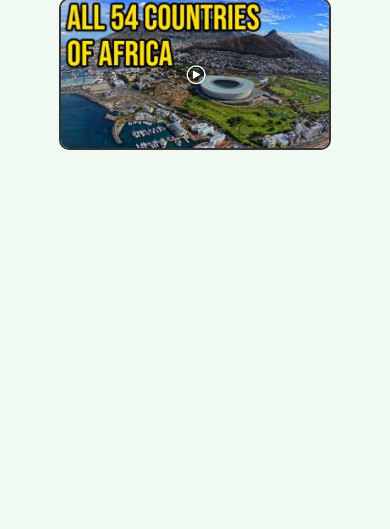
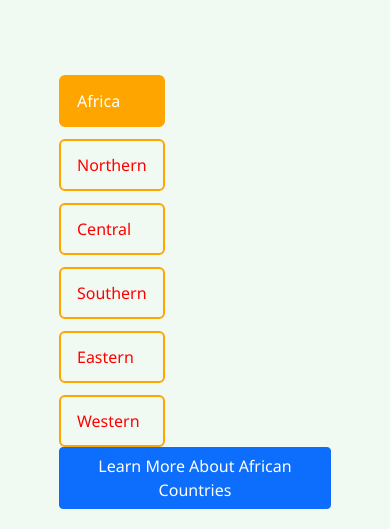
Before and after one commit to ganzafelix/african-colonial-map, a Flask app: page /africa in a window 390 px wide. Shown: the part 1008-1537 px from the top of the page. Before the commit the page ends 1158 px from the top, so only its background shows below. Run offline with Flask 3, Linux system fonts and the light colour scheme; some libraries are stand-ins or nearby versions.

Commit message:
Made the africa map more interactive

```diff
--- /dev/null
+++ b/static/africa.js
@@ -0,0 +1,15 @@
+const regionButtons = document.querySelectorAll(".region-buttons button");
+const map = document.getElementById("map");
+
+regionButtons.forEach(button => {
+  button.addEventListener("click", () => {
+    // Remove "active" from all buttons
+    regionButtons.forEach(btn => btn.classList.remove("active"));
+    button.classList.add("active");
+
+    // Get which map to show
+    const mapKey = button.getAttribute("data-map");
+    map.setAttribute("src", `static/maps/${mapKey}.png`);
+    map.setAttribute("alt", `${mapKey} region of Africa`);
+  });
+});
--- a/static/main.css
+++ b/static/main.css
@@ -130,6 +130,31 @@ body {
   color: white;
 }
 
+.region-buttons {
+  display: flex;
+  flex-direction: column;
+  gap: 12px;
+  margin-top: 30px;
+}
+
+.region-buttons button {
+  padding: 12px 16px;
+  font-size: 1rem;
+  background-color: transparent;
+  border: 2px solid orange;
+  color: red;
+  cursor: pointer;
+  border-radius: 6px;
+  text-align: left;
+  transition: all 0.2s ease-in-out;
+}
+
+.region-buttons button:hover,
+.region-buttons button.active {
+  background-color: orange;
+  color: white;
+}
+
 /* Highlight the active nav link */
 .active-link {
   color: #000000 !important;  /* Deep purple, complementary to yellow */
--- a/templates/africa.html
+++ b/templates/africa.html
@@ -3,26 +3,38 @@
 {% block title %}Explore Africa | AfroMaps{% endblock %}
 
 {% block content %}
-  <section class="africa-section">
-    <div class="text-center mb-4">
+  <main>
     <p class="lead text-center">
       Discover <strong>Africa as it is today</strong> — 54 independent countries, vibrant cities, and rich cultural diversity.<br><br>
-            Use the <strong>interactive map</strong> to <strong>search for any country</strong> and jump straight to its <strong>Wikipedia page</strong> for quick, detailed information.<br><br>
-            You can also learn more about the continent through our <strong>featured video</strong>.<br><br>
+      Use the interactive map to <strong>search for any country</strong> and jump straight to its <strong>Wikipedia page</strong> for quick, detailed information.<br><br>
       Once you've explored, head over to the <strong>Quiz page</strong> to <strong>test your knowledge</strong> and see how much you’ve learned!
     </p>
+
+    <p class="note text-center mt-3">
+      🧾 <strong>Disclaimer:</strong> Country borders and regions shown here follow designations as seen on the <strong>African Union website</strong>.
+    </p>
+
+    <div class="content mt-4">
+      <div class="map-container text-center mb-3">
+        <img src="{{ url_for('static', filename='maps/africa.png') }}" alt="Map of Africa" id="map" />
       </div>
 
-    <div class="row justify-content-center align-items-center gx-5">
-        <div class="col-md-8 text-center">
-          <img src="{{ url_for('static', filename='maps/africa.png') }}" alt="Map of Africa" class="africa-map-img" />
-        </div>
-        <div class="col-md-4 text-center">
-          <a href="https://www.youtube.com/results?search_query=all+54+countries+of+africa" target="_blank">
-            <img src="{{ url_for('static', filename='maps/video.jpg') }}" alt="Video on 54 countries of Africa" class="africa-video-img" />
-          </a>
+      <div class="region-buttons">
+        <button class="active" data-map="africa">Africa</button>
+        <button data-map="north">Northern</button>
+        <button data-map="central">Central</button>
+        <button data-map="south">Southern</button>
+        <button data-map="east">Eastern</button>
+        <button data-map="west">Western</button>
       </div>
     </div>
 
+    <div class="text-center">
+      <a href="https://au.int/en/member_states/countryprofiles2" target="_blank" class="btn btn-primary">
+        Learn More About African Countries
+      </a>
+    </div>
+  </main>
 
+  <script src="{{ url_for('static', filename='africa.js') }}"></script>
 {% endblock %}
```
Also changed, not shown: static/maps/central.png (added), static/maps/east.png (added), static/maps/north.png (added), static/maps/south.png (added), 1 other file. Lines whose indentation alone changed are shown as unchanged.
